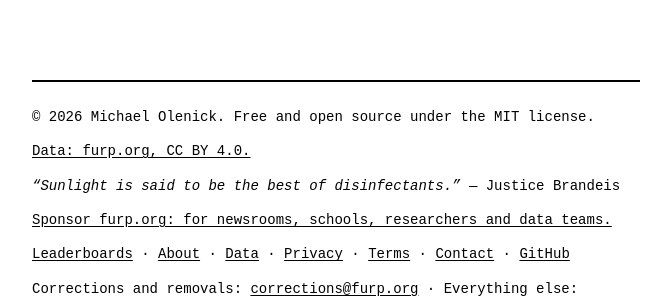
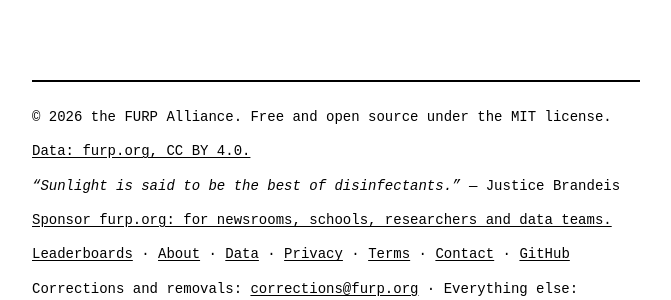
Before and after one commit to michaelolenick/np-explorer, a FastAPI app: page /ask in a window 1280 px wide. Shown: the part 780-1080 px from the top of the page, without its empty margins (304-975 px from the left). Run offline with FastAPI, Linux system fonts and the light colour scheme; some libraries are stand-ins or nearby versions.

Commit message:
Copyright holder: the FURP Alliance (footer and LICENSE)
Co-Authored-By: Claude Opus 5.5 (1M context) <noreply@anthropic.com>

```diff
--- a/templates/base.html
+++ b/templates/base.html
@@ -123,7 +123,7 @@
 {%- if standing_footer is defined %}
 <p class="fine-print">{{ boards.STANDING_LINE }}{% if report_url is defined %} <a href="{{ report_url }}">Report an error</a>.{% endif %}</p>
 {%- endif %}
-<p>&copy; 2026{% if current_year() > 2026 %}&ndash;{{ current_year() }}{% endif %} Michael Olenick. Free and open source under the MIT license.</p>
+<p>&copy; 2026{% if current_year() > 2026 %}&ndash;{{ current_year() }}{% endif %} the FURP Alliance. Free and open source under the MIT license.</p>
 <p><a href="/data#license">Data: furp.org, CC BY 4.0.</a></p>
 <p><em>&ldquo;Sunlight is said to be the best of disinfectants.&rdquo;</em> &mdash; Justice Brandeis</p>
 <p><a href="/support#sponsor">Sponsor furp.org: for newsrooms, schools, researchers and data teams.</a></p>
```
Also changed, not shown: 1 other file.
